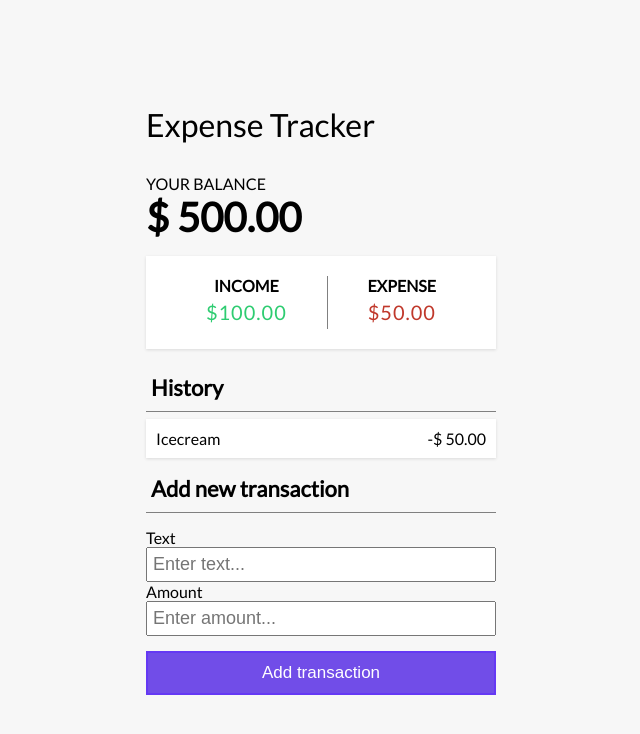
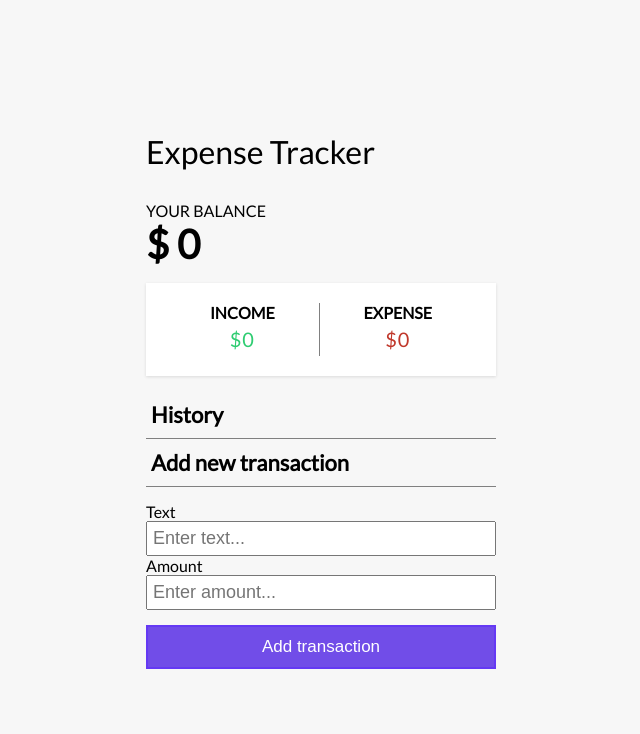
Before and after one commit to adilet-nasirov/expense-tracker, a React (Create React App) app: page / in a window 1280 px wide. Shown: the top 734 px of the page, without its empty margins (319-959 px from the left). Built offline with nearby package versions, Linux system fonts and the light colour scheme.

Commit message:
funcs context api

```diff
--- a/src/App.js
+++ b/src/App.js
@@ -10,7 +10,7 @@ function App() {
   const [transactions, setTransactions] = useState([]);
   return (
     <div className="container">
-      <TransactionsContext.Provider>
+      <TransactionsContext.Provider value={{transactions,setTransactions}}>
         <Header />
         <main>
           {/* Balance */}
--- a/src/components/AddTransaction.jsx
+++ b/src/components/AddTransaction.jsx
@@ -1,8 +1,14 @@
-import React, { useState } from "react";
-
+import React, { useContext, useState } from "react";
+import { TransactionsContext } from "../Helper/Context";
 const AddTransaction = () => {
+  const {transactions, setTransactions} = useContext(TransactionsContext);
   const [description, setDescription]= useState('');
   const [amount, setAmount] = useState(0);
+  const addTransaction=()=>{
+    let arr = transactions ? [...transactions] : [];
+    arr.push({amount:amount, description: description})
+    setTransactions(arr);
+  }
   return (
     <div className="add-transaction-container">
       <h3>Add new transaction</h3>
@@ -13,7 +19,7 @@ const AddTransaction = () => {
         <input type="number" id="amount" placeholder="Enter amount..." value={amount ? amount : ''} onChange={(e)=>setAmount(e.target.value)}/>
       </div>
       <div>
-        <button className="btn">Add transaction</button>
+        <button onClick={addTransaction} className="btn">Add transaction</button>
       </div>
     </div>
   );
--- a/src/components/Balance.jsx
+++ b/src/components/Balance.jsx
@@ -1,10 +1,15 @@
-import React from "react";
-
+import React, { useContext } from "react";
+import { TransactionsContext } from "../Helper/Context";
 export const Balance = () => {
+  const {transactions} = useContext(TransactionsContext)
+  let sum = 0;
+  for(let el of transactions){
+    sum+= Number(el.amount)
+  }
   return (
     <div>
       <p className="text">YOUR BALANCE</p>
-      <h2>$ 500.00</h2>
+      <h2>$ {sum}</h2>
     </div>
   );
 };
--- a/src/components/Expenses.jsx
+++ b/src/components/Expenses.jsx
@@ -1,18 +1,38 @@
-import React from "react";
-
+import React, { useContext } from "react";
+import { TransactionsContext } from "../Helper/Context";
 const Expenses = () => {
+  const {transactions} = useContext(TransactionsContext);
+  const incomes = count(transactions,"income")
+  const expenses = count(transactions,'expense')
   return (
     <div className="expenses-container">
       <div>
         <h4>INCOME</h4>
-        <p className="money positive">$100.00</p>
+        <p className="money positive">${incomes}</p>
       </div>
       <div>
         <h4>EXPENSE</h4>
-        <p className="money negative">$50.00</p>
+        <p className="money negative">${expenses}</p>
       </div>
     </div>
   );
 };
+function count(arr,type){
+    if(type==='income'){
+        let sum =0;
+        for(let el of arr){
+            let num = Number(el.amount);
+            if(num>0) sum+=num;
+        }
+        return sum;
+    }else{
+        let sum =0;
+        for(let el of arr){
+            let num = Number(el.amount);
+            if(num<0) sum+=num;
+        }
+        return sum;
+    }
+}
 
 export default Expenses;
--- a/src/components/History.jsx
+++ b/src/components/History.jsx
@@ -1,11 +1,16 @@
-import React from "react";
+import React, { useContext } from "react";
 import TransactionCard from "./TransactionCard";
-
+import { TransactionsContext } from "../Helper/Context";
 const History = () => {
+  const {transactions, setTransactions} = useContext(TransactionsContext);
   return (
     <div>
       <h3>History</h3>
-      <TransactionCard />
+      <div>
+        {
+            transactions ? transactions.map(item=> <TransactionCard amount ={item.amount} description={item.description}/>) : ''
+        }
+      </div>
     </div>
   );
 };
--- a/src/components/TransactionCard.jsx
+++ b/src/components/TransactionCard.jsx
@@ -1,10 +1,10 @@
 import React from "react";
 
-const TransactionCard = () => {
+const TransactionCard = ({amount, description}) => {
   return (
     <div className="card">
-      <p>Icecream</p>
-      <p>-$ 50.00</p>
+      <p>{description}</p>
+      <p>{amount}$</p>
       <button className="delete-btn">X</button>
     </div>
   );
```
